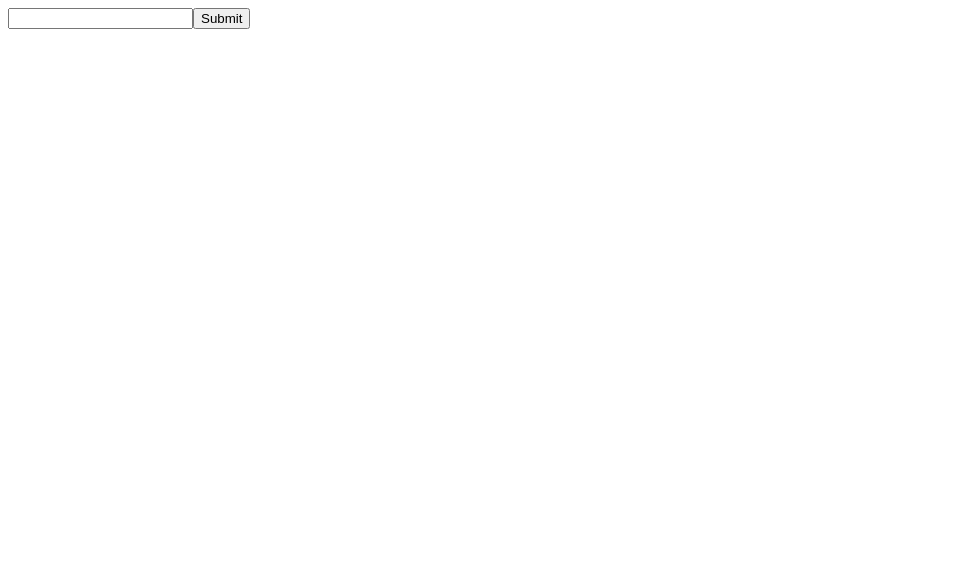
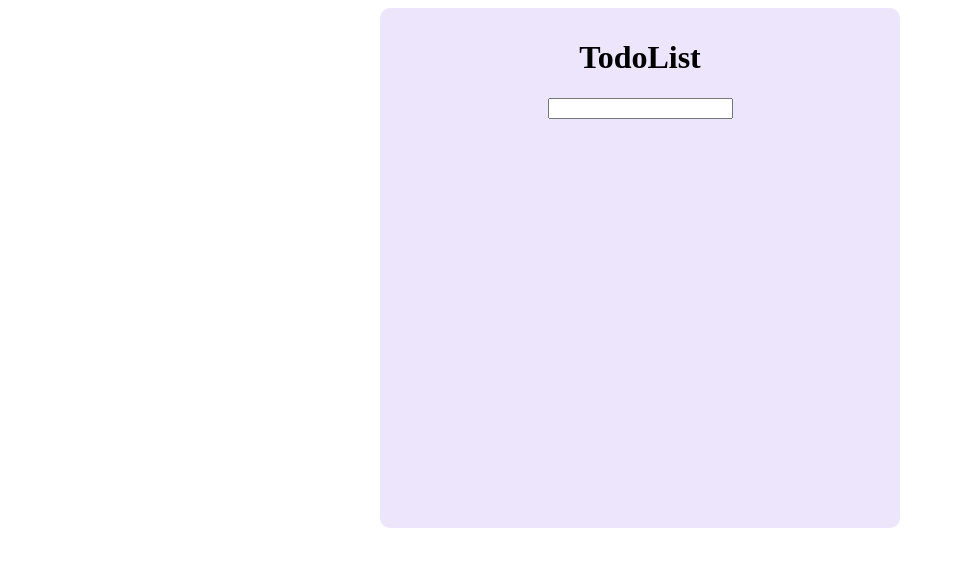
Before and after one commit to okutyann/next-typescript-firebase-Todo, a Next.js app: page / in a window 1280 px wide. Shown: the top 566 px of the page, without its empty margins (0-955 px from the left). Built offline with nearby package versions, Linux system fonts and the light colour scheme.

Commit message:
✨ TodoListの作成

```diff
--- a/src/component/TodoList.tsx
+++ b/src/component/TodoList.tsx
@@ -9,22 +9,45 @@ export const TodoList = () => {
   };
   const addTodoList = (e: any) => {
     e.preventDefault();
+    if (input === "") {
+      alert("入力してください。");
+      return;
+    }
+
+    // some
+    // todosの中からinputと同じものがあればtrue
+    // なければfalseを返す
+    if (todos.some((todo) => todo === input)) {
+      alert("既に追加されています。");
+      setInput("");
+      return;
+    }
+
     setTodos([...todos, input]);
     setInput("");
   };
   return (
+    <div className={styles.main}>
       <form
         onSubmit={(e) => {
           addTodoList(e);
         }}
       >
-      <input value={input} onChange={(e) => add(e)} />
-      <button type="submit">Submit</button>
-      <ul>
+        <h1>TodoList</h1>
+        <input
+          className={styles.input}
+          value={input}
+          onChange={(e) => add(e)}
+        />
+        <ul className={styles.ul}>
           {todos.map((todo, index) => (
-          <li key={index}>{todo}</li>
+            <li key={index}>
+              <input type="checkbox" />
+              {todo}
+            </li>
           ))}
         </ul>
       </form>
+    </div>
   );
 };
```
Lines whose indentation alone changed are shown as unchanged.
